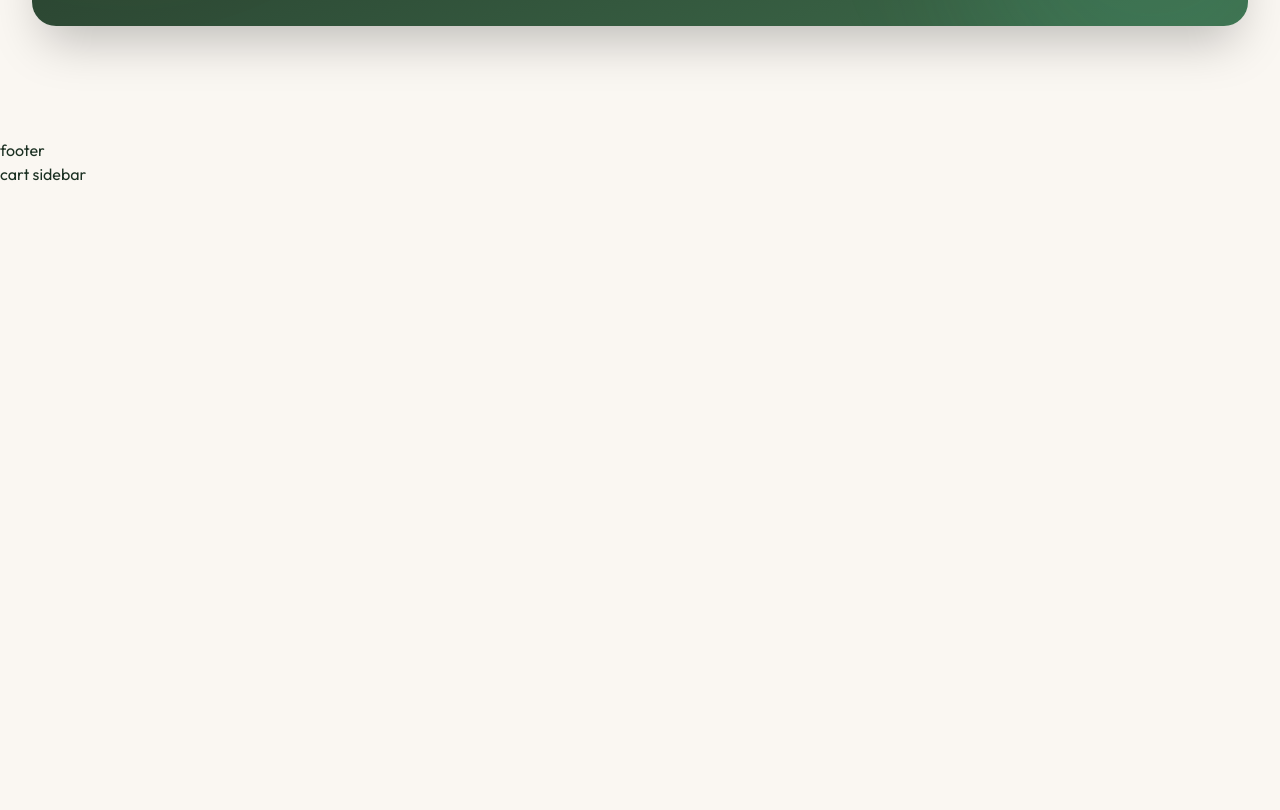
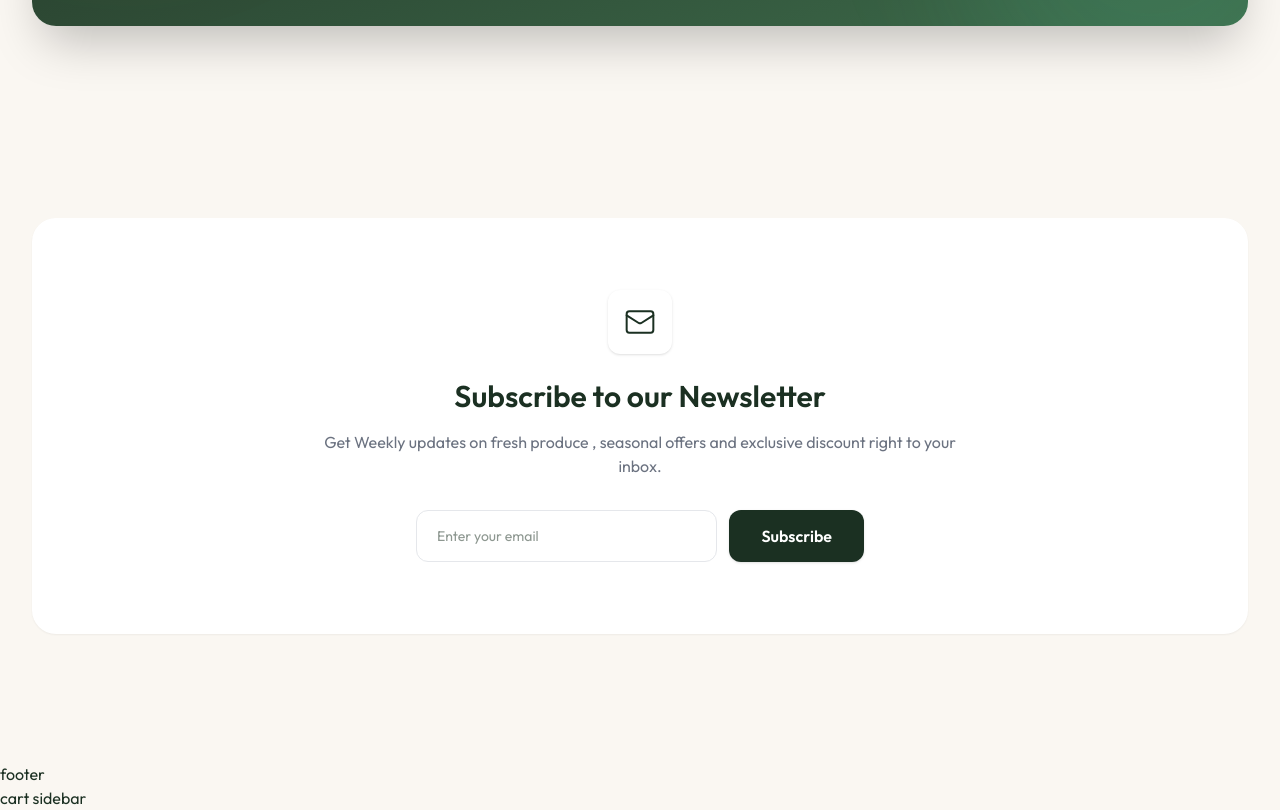
Before and after one commit to sagrikathakur/grocery_Delivery_App, a React (Vite) app in the folder client/: page / in a window 1280 px wide. Shown: the part 2510-3320 px from the top of the page. Before the commit the page ends 2696 px from the top, so only its background shows below. Built offline with nearby package versions, Linux system fonts and the light colour scheme.

Commit message:
newsletter section is done

```diff
--- /dev/null
+++ b/client/src/components/Home/NewsLetter.tsx
@@ -0,0 +1,26 @@
+import { MailIcon } from "lucide-react"
+
+const NewsLetter = () => {
+  return (
+    <section className="bg-white py-18 px-4 sm:px-6 lg:px-8 rounded-3xl mx-auto shadow-xs mt-32 mb-20">
+
+      <div className="max-w-2xl mx-auto text-center">
+        <div className="size-16 bg-white rounded-xl flex-center mx-auto mb-6 shadow">
+          <MailIcon className="size-8 text-app-green " strokeWidth={1.5} />
+        </div>
+        <h2 className="text-3xl font-semibold text-app-green mb-4 ">Subscribe to our Newsletter</h2>
+        <p className="text-app-text-light mb-8 text-base ">Get Weekly updates on fresh produce , seasonal offers and exclusive discount right to your inbox.</p>
+
+        <form
+          onSubmit={(e) => e.preventDefault()} className="flex flex-col sm:flex-row gap-3 max-w-md mx-auto" >
+
+          <input type="email" placeholder="Enter your email" required className="flex-1 px-5 py-3.5 rounded-xl border border-app-border focus:ring bg-white text-sm transition-all " />
+          <button type="submit" className="px-8 py-3.5 bg-app-green text-white font-semibold rounded-xl hover:bg-app-green-light transition-colors shadow-sm whitespace-nowrap active:scale-[0.98]">Subscribe</button>
+        </form>
+      </div>
+    </section>
+
+  )
+}
+
+export default NewsLetter
--- a/client/src/pages/Home.tsx
+++ b/client/src/pages/Home.tsx
@@ -3,6 +3,7 @@
 import HomeCategories from '../components/Home/HomeCategories'
 import PopularProducts from '../components/Home/PopularProducts'
 import AppPromoBanner from '../components/Home/AppPromoBanner'
+import NewsLetter from '../components/Home/NewsLetter'
 
 const Home = () => {
   return (
@@ -12,6 +13,7 @@
       <HomeCategories />
       <PopularProducts />
       <AppPromoBanner />
+      <NewsLetter />
     </div>
   )
 }
```
